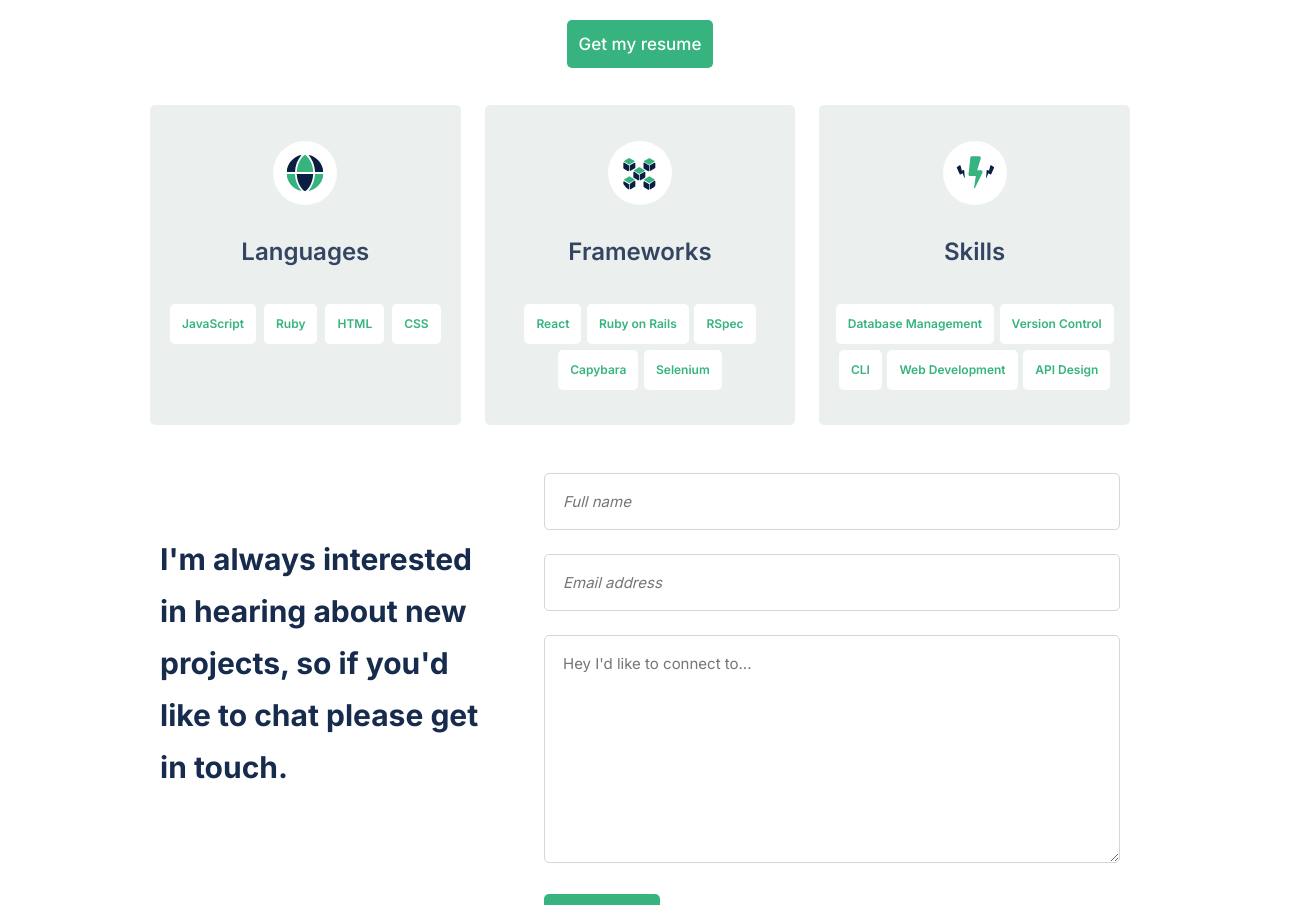
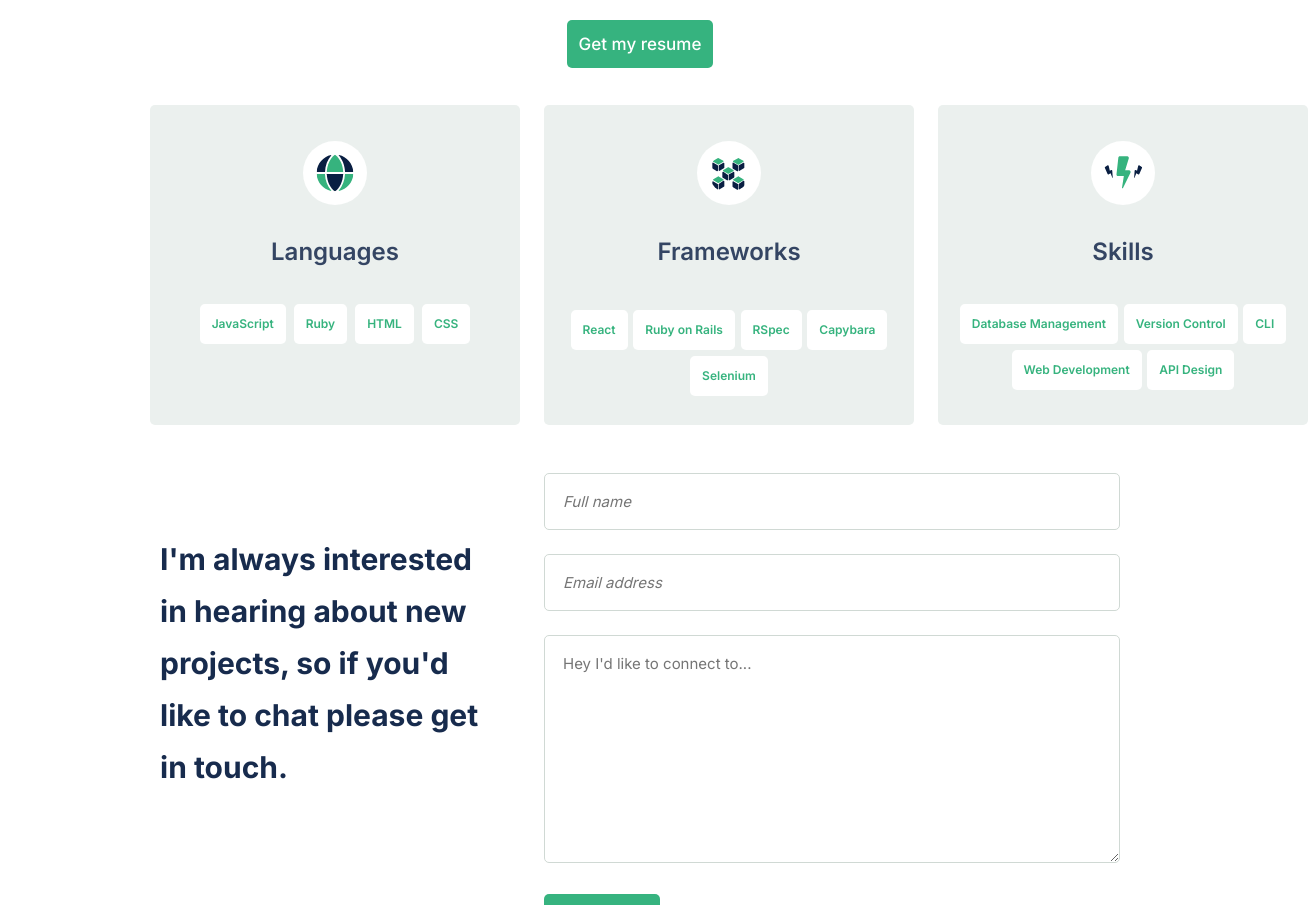
Before and after one commit to dd-obua/Mic-1-1-Portfolio, a website: page index.html in a window 1280 px wide. Shown: the part 2588-3493 px from the top of the page, 1308 px wide, since content can reach past the window. Drawn offline with Linux system fonts and the light colour scheme.

Commit message:
Adjust margin and width of capability

```diff
--- a/css/desktop.css
+++ b/css/desktop.css
@@ -111,8 +111,9 @@
   }
 
   .capability {
+    min-width: 37rem;
     height: 32rem;
-    margin: 0%;
+    margin: 0;
     padding-bottom: 0;
   }
 
```
